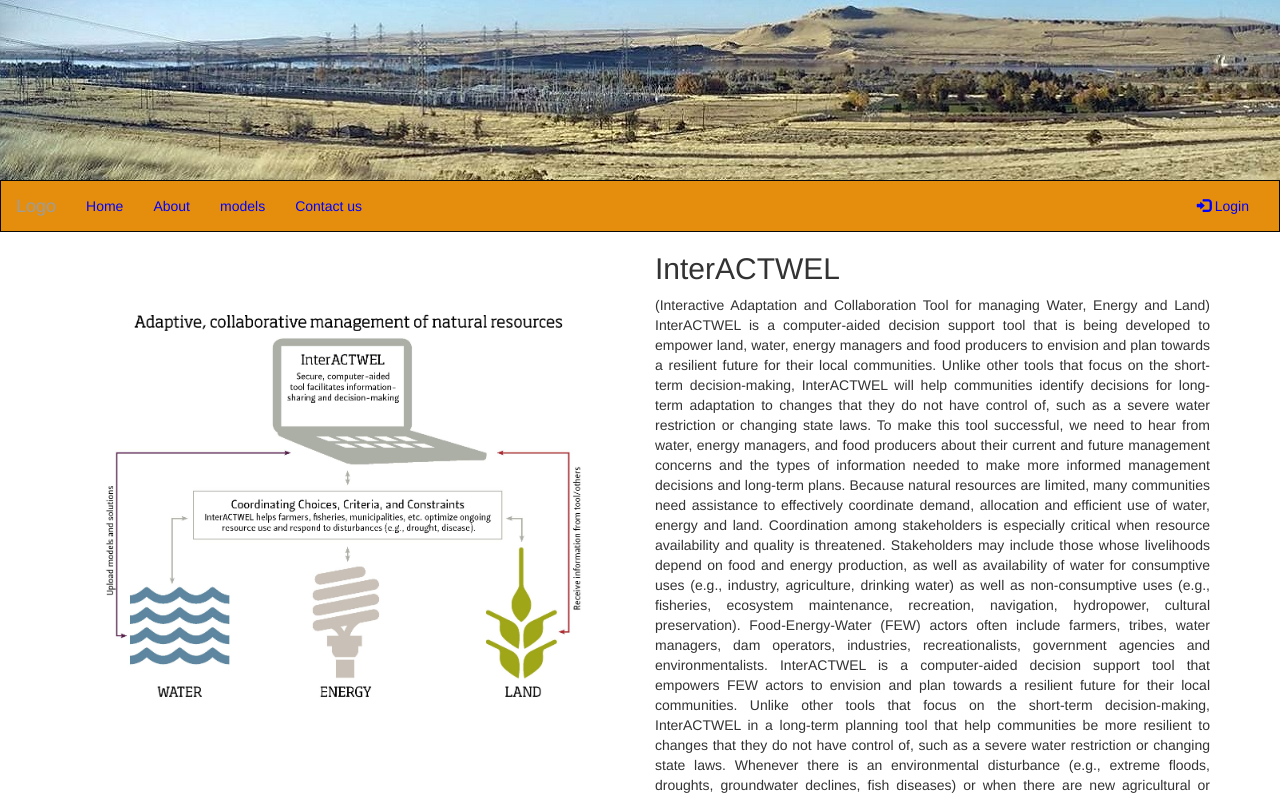
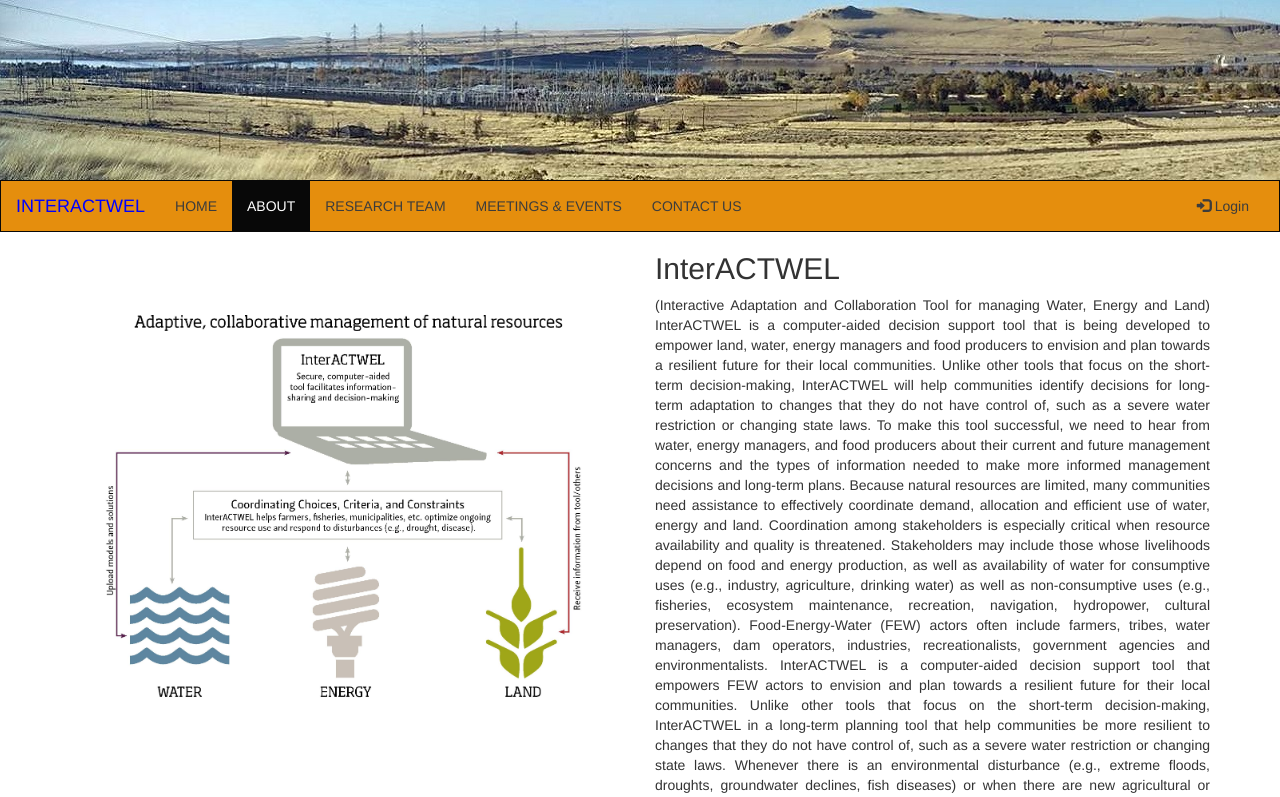
Before and after one commit to majidrezafarahani/InterACTWEL, a plain HTML site: page readmore1.html in a window 1280 px wide. Shown: the top 797 px of the page. Drawn offline with nearby package versions, Linux system fonts and the light colour scheme.

Commit message:
logo color

```diff
--- a/readmore1.html
+++ b/readmore1.html
@@ -105,7 +105,7 @@
             }
         }
         .nav.navbar-nav li a {
-            color: blue;
+            color: #3C3C3C;
         }
         .navbar {
             margin-bottom: 0;
@@ -141,14 +141,41 @@
                 <span class="icon-bar"></span>
                 <span class="icon-bar"></span>
             </button>
-            <a class="navbar-brand" href="#">Logo</a>
+            <a class="navbar-brand" href="#"><font color="blue">INTERACTWEL</font></a>
         </div>
         <div class="collapse navbar-collapse" id="myNavbar">
             <ul class="nav navbar-nav">
-                <li><a href="index.html">Home</a></li>
-                <li><a href="about.html">About </a></li>
-                <li><a href="#">models</a></li>
-                <li><a href="contact.html">Contact us</a></li>
+                <li><a href="index.html">HOME</a></li>
+
+                <li class="active">
+                    <a class="nav-link dropdown-toggle" href="#" id="navbarDropdownPortfolio" data-toggle="dropdown"
+                       aria-haspopup="true" aria-expanded="false">
+                        ABOUT
+                    </a>
+                    <div class="dropdown-menu dropdown-menu-right" aria-labelledby="navbarDropdownPortfolio">
+                        <a class="dropdown-item" href="readmore1.html">What is InterACTWEL</a><br>
+                        <a class="dropdown-item" href="readmore1.html">Who Uses InterACTWEL</a><br>
+                        <a class="dropdown-item" href="GPSMeterology.html">Why InterACTWEL</a>
+
+                    </div>
+                </li>
+                <!-- <li><a href="readmore1.html">About </a></li>-->
+                <li><a href="research-team.html">RESEARCH TEAM </a></li>
+                <li><a href="meetings&events.html">MEETINGS & EVENTS </a></li>
+                <!-- <li class="nav-item dropdown">
+                     <a class="nav-link dropdown-toggle" href="#" id="navbarDropdownPortfolio" data-toggle="dropdown"
+                        aria-haspopup="true" aria-expanded="false">
+                         Services
+                     </a>
+                     <div class="dropdown-menu dropdown-menu-right" aria-labelledby="navbarDropdownPortfolio">
+                         <a class="dropdown-item" href="StoryMap.html">Purpose</a><br>
+                         <a class="dropdown-item" href="Data%20Monitoring.html">contribute</a><br>
+                         <a class="dropdown-item" href="GPSMeterology.html">Data</a>
+
+                     </div>
+                 </li>
+                 <li><a href="#">models</a></li>-->
+                <li><a href="contact.html">CONTACT US</a></li>
             </ul>
             <ul class="nav navbar-nav navbar-right">
                 <li><a href="#"><span class="glyphicon glyphicon-log-in"></span> Login</a></li>
```
Also changed, not shown: index.html (+15 -3 lines).
